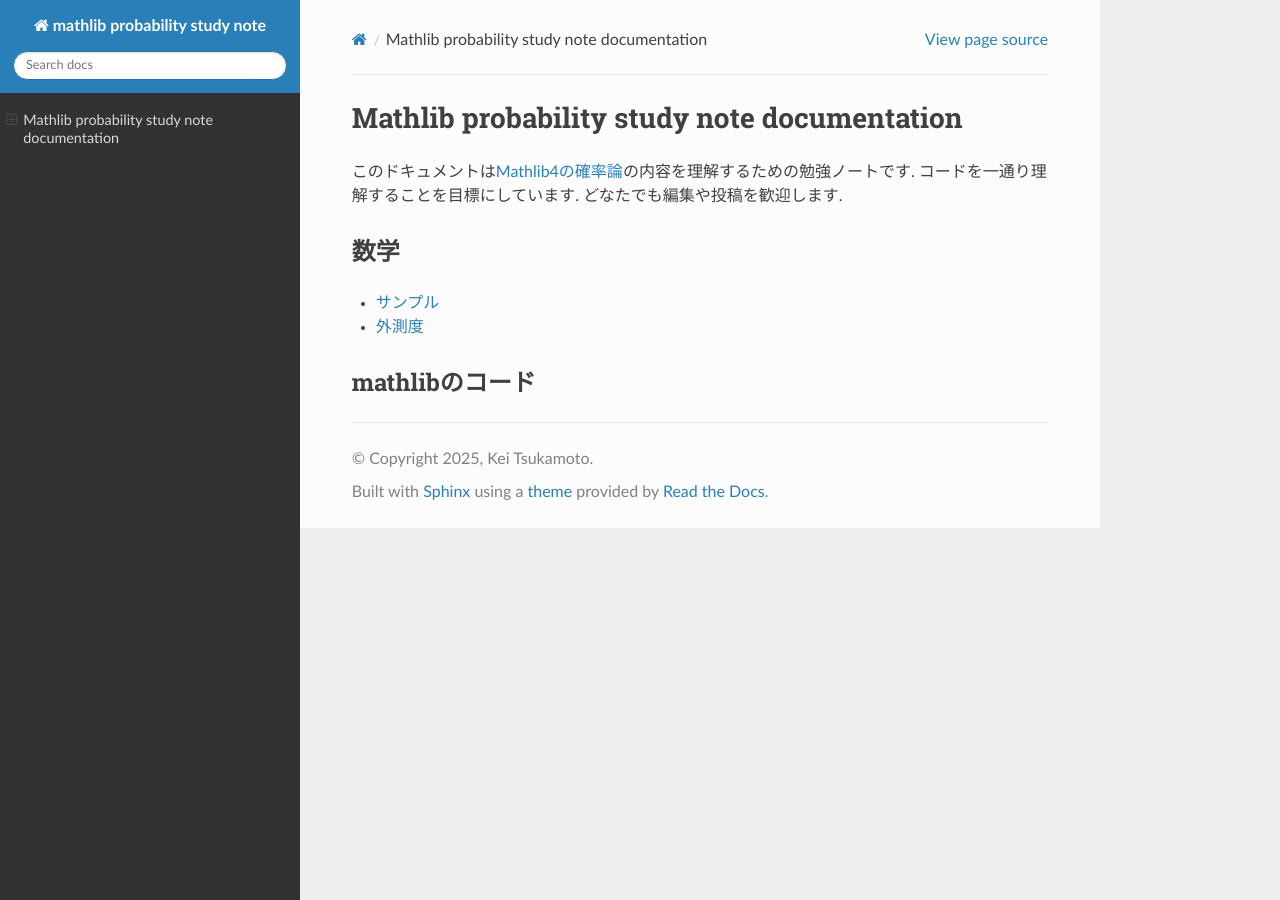
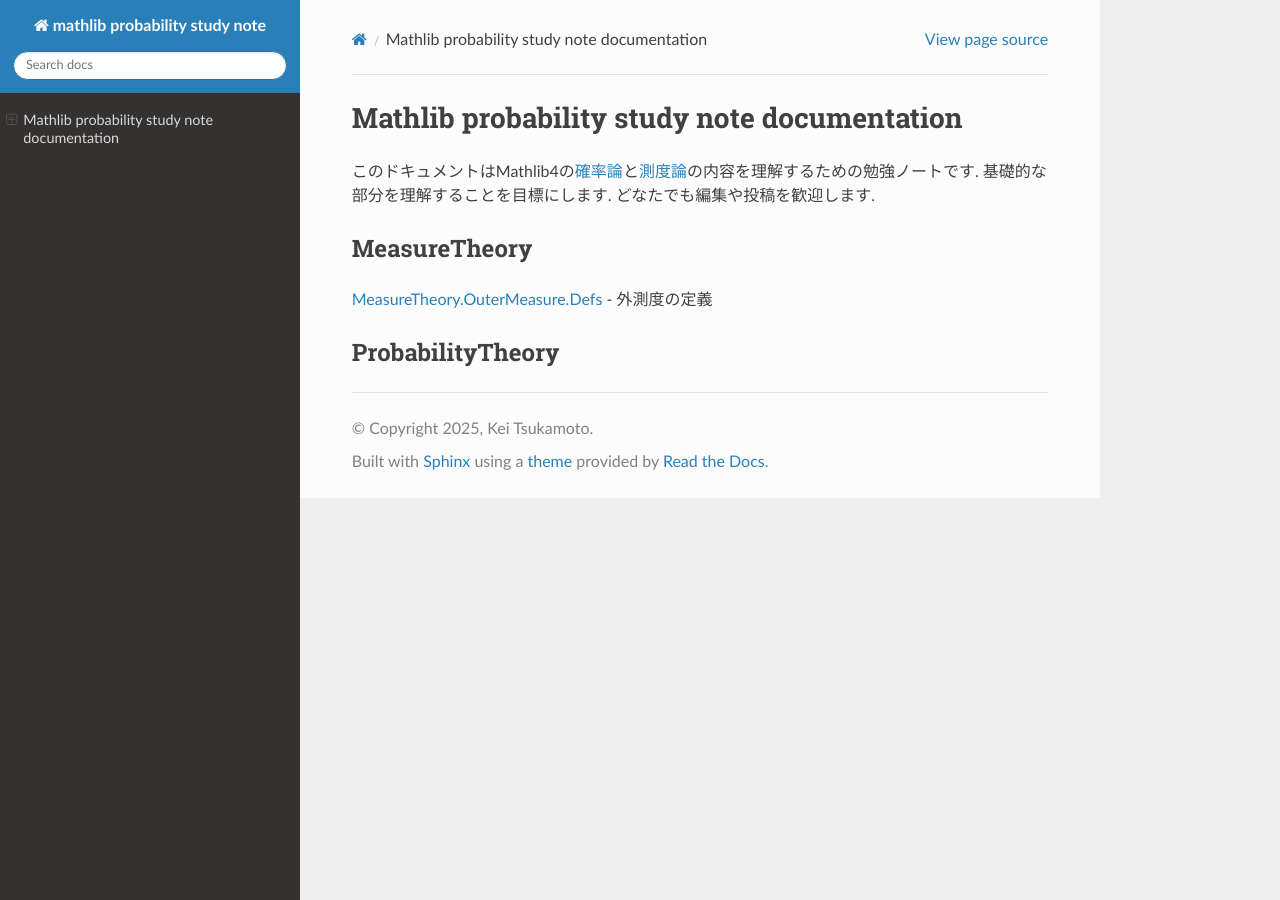
Before and after one commit to auto-res/mathlib_probability_study_note, a Sphinx documentation site: the page built from docs/source/index.md, in a window 1280 px wide. Built offline with Sphinx 7.4.7 and the Read the Docs theme 3.1.0, drawn with Linux system fonts in a browser that asks for light colours.

Commit message:
OuterMeasure.Defs

```diff
--- a/docs/source/index.md
+++ b/docs/source/index.md
@@ -1,11 +1,10 @@
 Mathlib probability study note documentation
 ============================================
 
-このドキュメントは[Mathlib4の確率論](https://github.com/leanprover-community/mathlib4/tree/master/Mathlib/Probability)の内容を理解するための勉強ノートです. コードを一通り理解することを目標にしています. どなたでも編集や投稿を歓迎します.
+このドキュメントはMathlib4の[確率論](https://github.com/leanprover-community/mathlib4/tree/master/Mathlib/Probability)と[測度論](https://github.com/leanprover-community/mathlib4/tree/master/Mathlib/MeasureTheory)の内容を理解するための勉強ノートです. 基礎的な部分を理解することを目標にします. どなたでも編集や投稿を歓迎します.
 
-## 数学
+## MeasureTheory
 
-- [サンプル](mathematics/sample.md)
-- [外測度](mathematics/outer_measure.md)
+[MeasureTheory.OuterMeasure.Defs](MeasureTheory/OuterMeasure/Defs.md) - 外測度の定義
 
-## mathlibのコード
+## ProbabilityTheory
```
Also changed, not shown: docs/source/MeasureTheory/OuterMeasure/Defs.md (added, +18 -0 lines), docs/source/mathematics/sample.md (deleted, +0 -94 lines), docs/source/mathematics/outer_measure.md (deleted).
